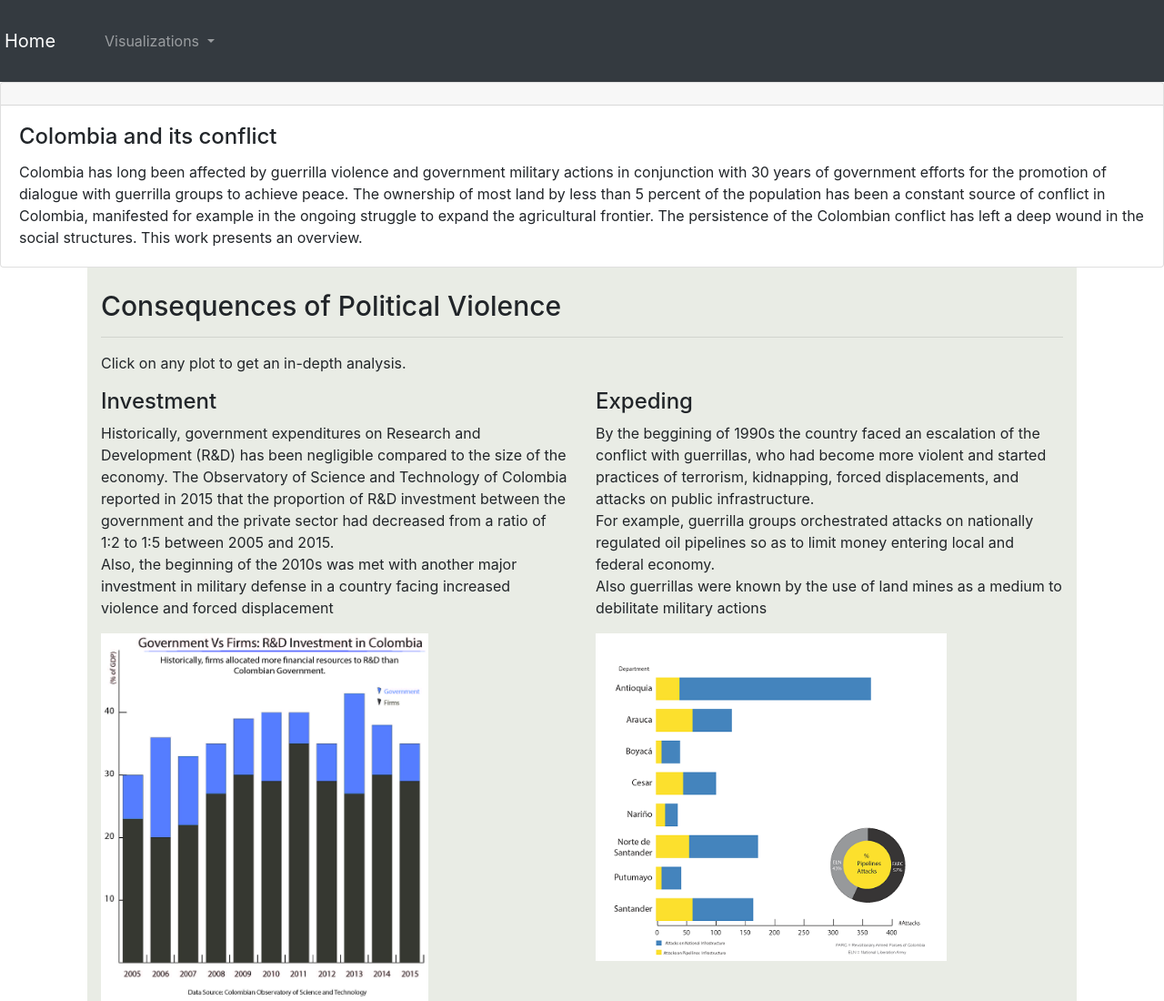
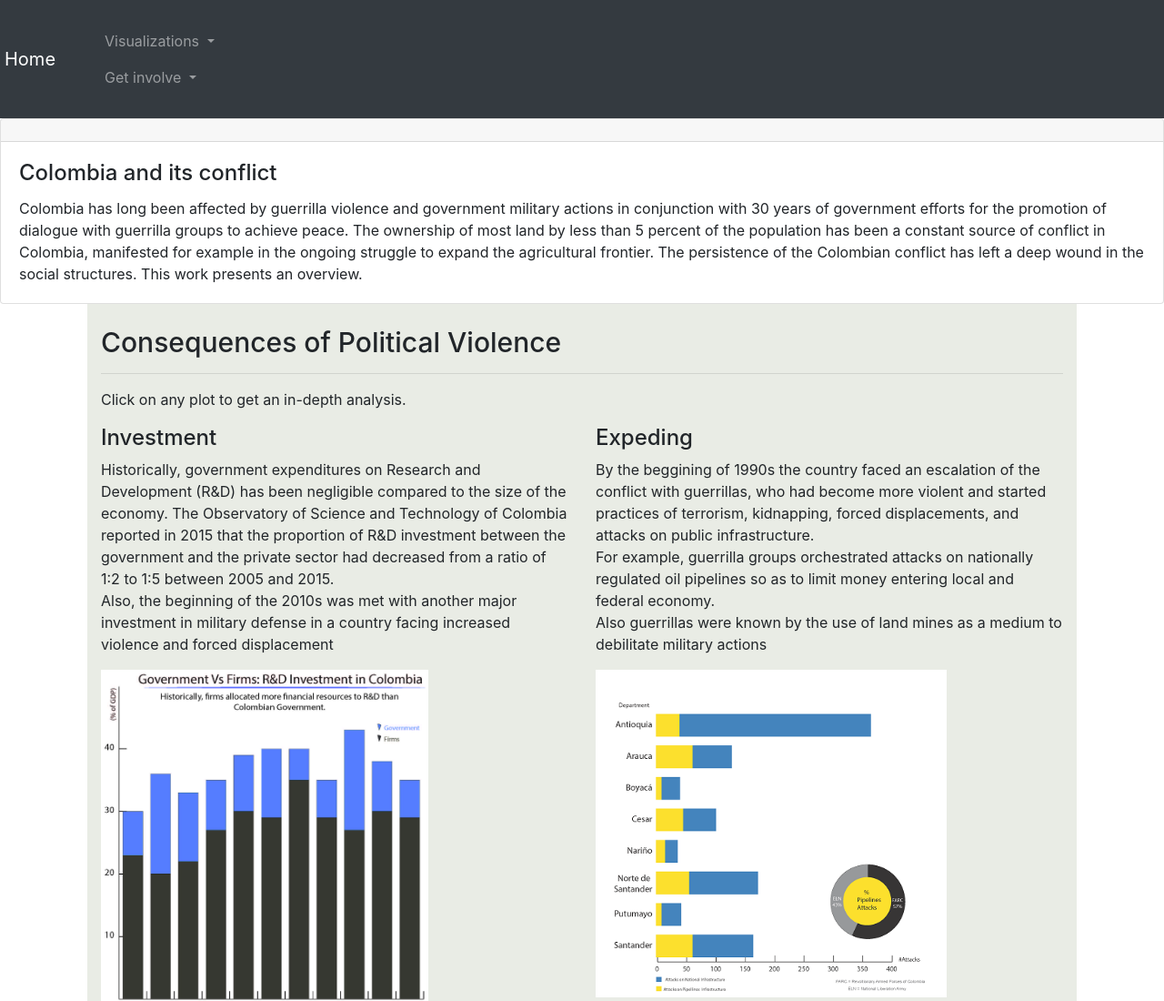
Before and after one commit to mapagron/Boot_camp, a plain HTML site: page hm12/Homework_12/overview.html in a window 1280 px wide. Shown: the top 1100 px of the page at 91% size. Drawn offline with nearby package versions, Linux system fonts and the light colour scheme.

Commit message:
Final Project 1

```diff
--- a/hm12/Homework_12/overview.html
+++ b/hm12/Homework_12/overview.html
@@ -30,6 +30,9 @@
               <a class="dropdown-item" href="victims.html">Victims</a>
               <a class="dropdown-item" href="KidnappingCol.html">Kidnapping</a>
             </div>
+            <a class="nav-link dropdown-toggle" href="#" id="navbarDropdownMenuLink" data-toggle="dropdown" aria-haspopup="true" aria-expanded="false">
+              Get involve
+            </a>
           </li>
         </ul>
       </div>
```
